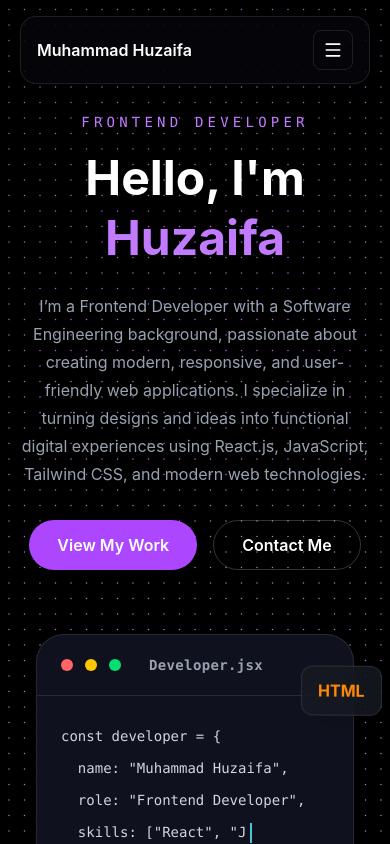
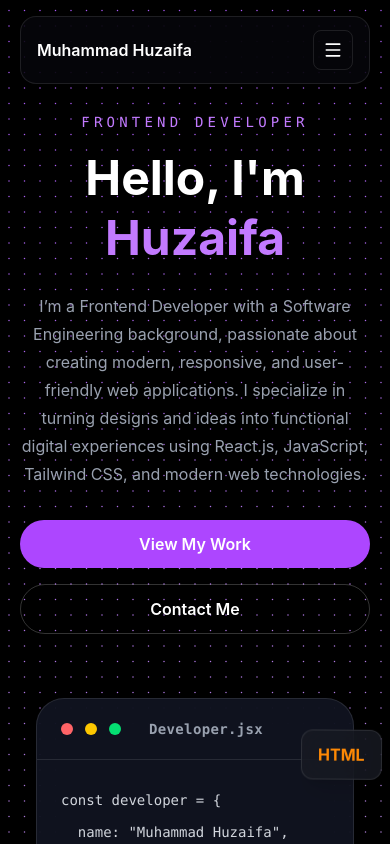
Before and after one commit to izafi/muhammad-huzaifa-portfolio, a React (Vite) app: page / in a window 390 px wide. Shown: the top 844 px of the page. Built offline with nearby package versions, Linux system fonts and the light colour scheme.

Commit message:
fix: update Hero component button layout for better responsiveness

```diff
--- a/src/components/Hero.jsx
+++ b/src/components/Hero.jsx
@@ -49,7 +49,7 @@
             </p>
 
             {/* Buttons */}
-            <div className="mt-8 flex flex-wrap justify-center gap-4 lg:justify-start">
+            <div className="mt-8 flex flex-col justify-center gap-4 lg:justify-start lg:flex-row">
 
               <button className="rounded-full bg-purple-500 px-7 py-3 font-semibold text-white transition hover:bg-purple-600 cursor-pointer">
                 View My Work
```
